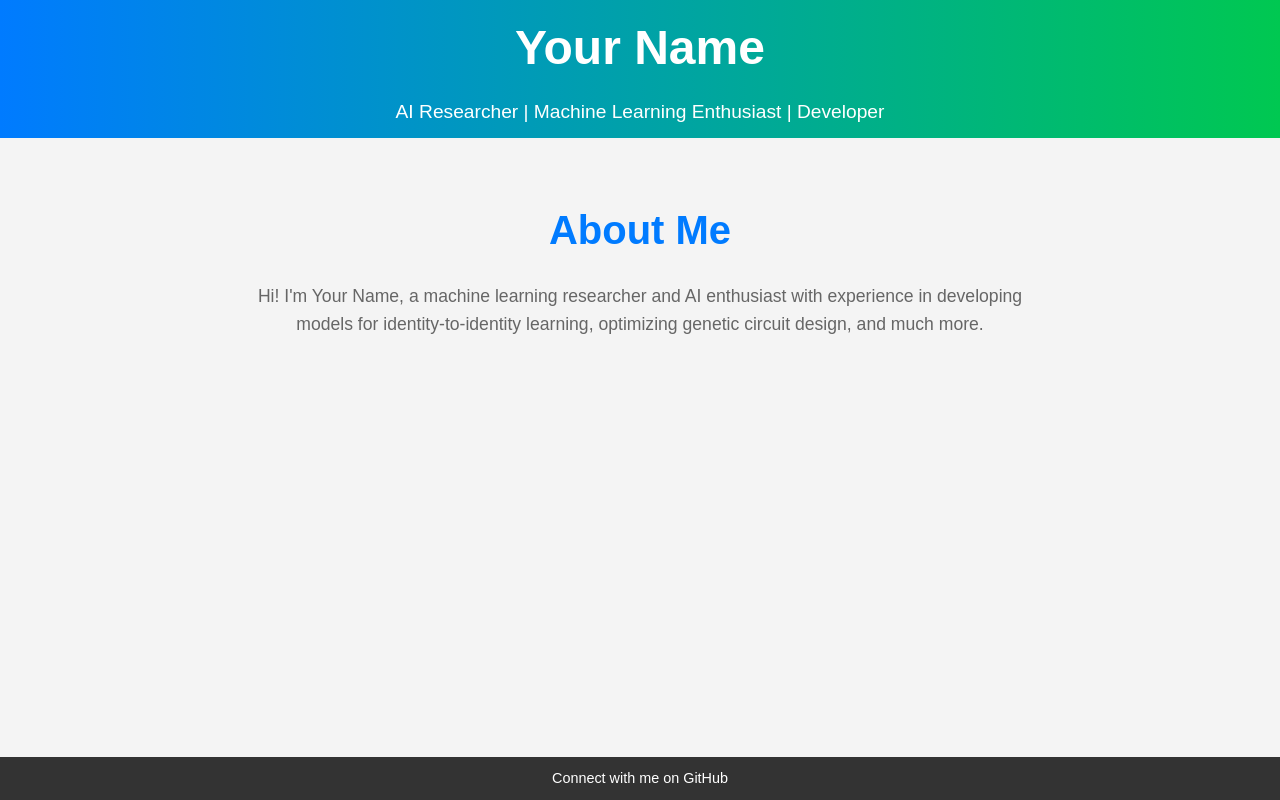
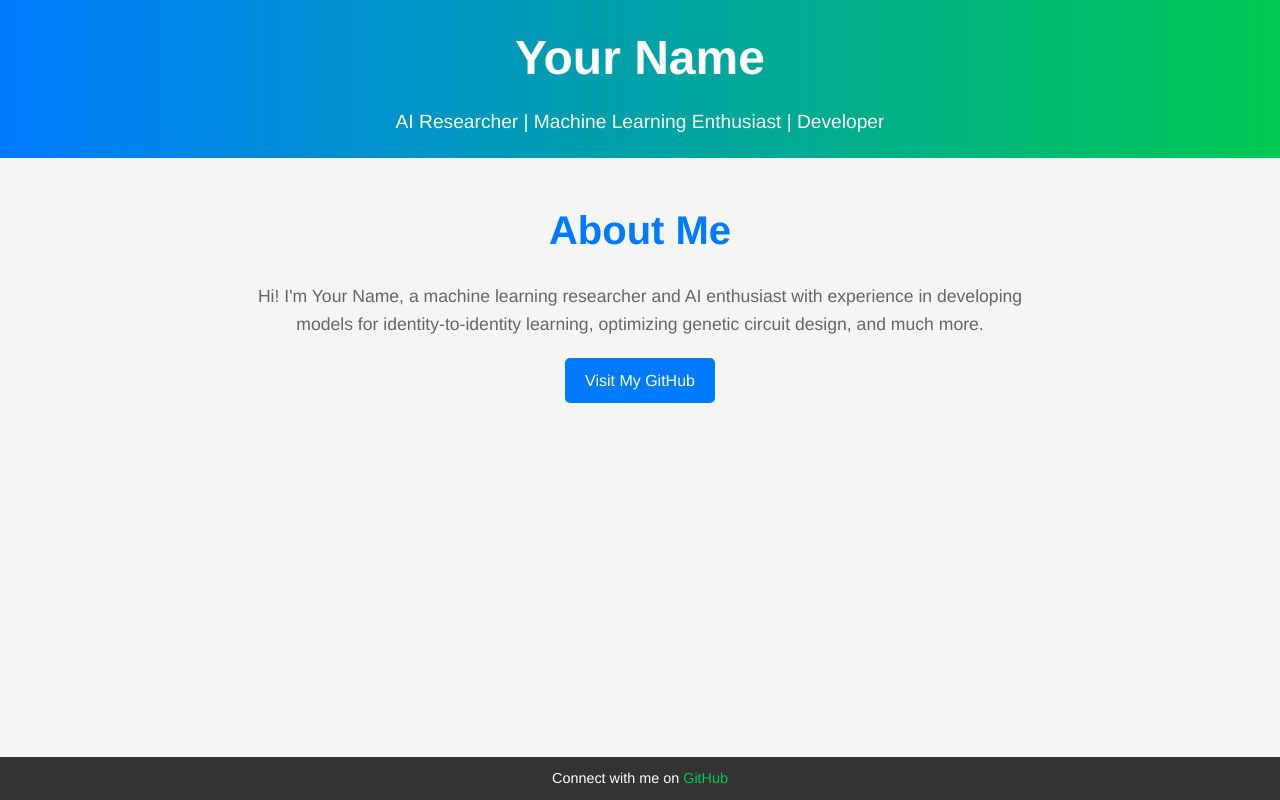
Before and after one commit to Nicailie/nicailie.github.io, a plain HTML site: page index.html in a window 1280 px wide. Drawn offline with Linux system fonts and the light colour scheme.

Commit message:
Update index.html

```diff
--- a/index.html
+++ b/index.html
@@ -4,33 +4,137 @@
     <meta charset="UTF-8">
     <meta name="viewport" content="width=device-width, initial-scale=1.0">
     <title>Your Name - Personal Website</title>
-    <head>
-    <link rel="stylesheet" href="style.css">
-    </head>
     <style>
-        body {
-            font-family: Arial, sans-serif;
+        /* General reset */
+        * {
             margin: 0;
             padding: 0;
-            background-color: #f4f4f4;
+            box-sizing: border-box;
         }
+
+        /* Body styling */
+        body {
+            font-family: 'Helvetica Neue', Arial, sans-serif;
+            background-color: #f5f5f5;
+            color: #333;
+            line-height: 1.6;
+            margin: 0;
+            padding: 0;
+        }
+
+        /* Header styling */
         header {
+            background: linear-gradient(90deg, #007bff, #00c851);
+            color: white;
+            padding: 20px 0;
+            text-align: center;
+        }
+
+        header h1 {
+            font-size: 3em;
+            margin-bottom: 10px;
+        }
+
+        header p {
+            font-size: 1.2em;
+            font-weight: 300;
+        }
+
+        /* Section styling */
+        section {
+            padding: 40px 20px;
+            text-align: center;
+        }
+
+        section h2 {
+            font-size: 2.5em;
+            margin-bottom: 20px;
+            color: #007bff;
+        }
+
+        section p {
+            font-size: 1.1em;
+            max-width: 800px;
+            margin: 0 auto;
+            color: #666;
+        }
+
+        /* Button styling */
+        .btn {
+            display: inline-block;
+            padding: 10px 20px;
+            font-size: 1em;
+            color: #fff;
+            background-color: #007bff;
+            border: none;
+            border-radius: 5px;
+            cursor: pointer;
+            text-decoration: none;
+            margin-top: 20px;
+            transition: background 0.3s ease;
+        }
+
+        .btn:hover {
+            background-color: #0056b3;
+        }
+
+        /* Footer styling */
+        footer {
             background-color: #333;
             color: #fff;
             padding: 10px 0;
             text-align: center;
+            position: fixed;
+            width: 100%;
+            bottom: 0;
         }
-        section {
-            margin: 20px;
+
+        footer p {
+            font-size: 0.9em;
+            margin: 0;
         }
-        footer {
-            text-align: center;
-            padding: 10px;
-            background-color: #333;
-            color: #fff;
-            position: fixed;
-            bottom: 0;
-            width: 100%;
+
+        footer a {
+            color: #00c851;
+            text-decoration: none;
+        }
+
+        footer a:hover {
+            color: #007bff;
+            text-decoration: underline;
+        }
+
+        /* Responsive design */
+        @media (max-width: 768px) {
+            header h1 {
+                font-size: 2.2em;
+            }
+
+            header p {
+                font-size: 1em;
+            }
+
+            section h2 {
+                font-size: 2em;
+            }
+        }
+
+        @media (max-width: 480px) {
+            header h1 {
+                font-size: 1.8em;
+            }
+
+            header p {
+                font-size: 0.9em;
+            }
+
+            section h2 {
+                font-size: 1.8em;
+            }
+
+            section p {
+                font-size: 1em;
+            }
         }
     </style>
 </head>
@@ -45,10 +149,11 @@
         <p>
             Hi! I'm Your Name, a machine learning researcher and AI enthusiast with experience in developing models for identity-to-identity learning, optimizing genetic circuit design, and much more.
         </p>
+        <a href="https://github.com/yourusername" class="btn" target="_blank">Visit My GitHub</a>
     </section>
 
     <footer>
-        <p>Connect with me on <a href="https://github.com/yourusername" target="_blank" style="color: white;">GitHub</a></p>
+        <p>Connect with me on <a href="https://github.com/yourusername" target="_blank">GitHub</a></p>
     </footer>
 </body>
 </html>
```
